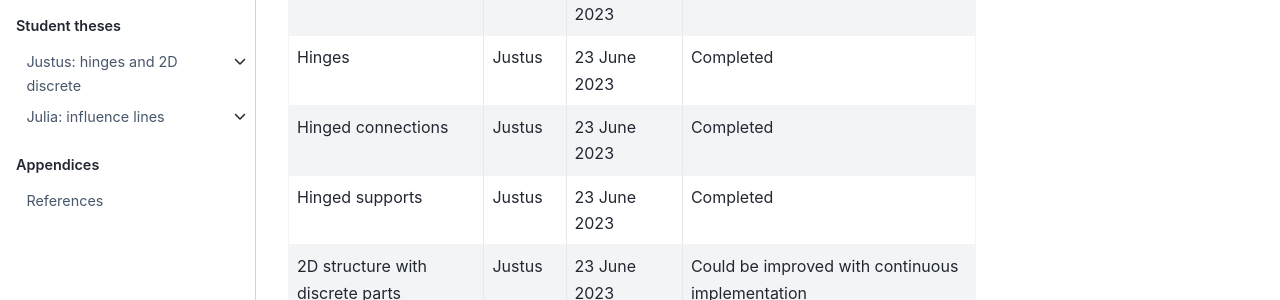
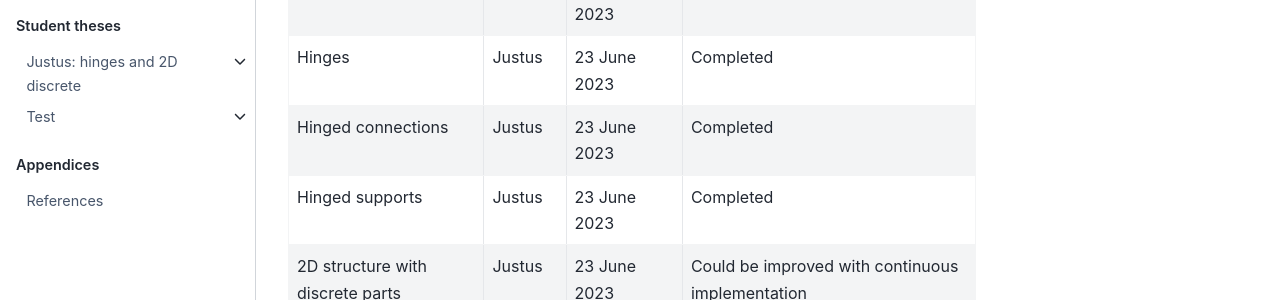
Before and after one commit to TeachBooks/Macaulays_method, a Jupyter Book: the page built from book/intro.md, in a window 1280 px wide. Shown: the part 285-585 px from the top of the page. Built offline with Jupyter Book 1.0.4 settings and Sphinx 7.4.7 and the Sphinx Book theme 1.1.4, drawn with Linux system fonts in a browser that asks for light colours; pages that are not in the unit, such as notebooks, are missing from menus; comment, search, counter and statistics services are not loaded.

Commit message:
Test title

```diff
--- a/book/_toc.yml
+++ b/book/_toc.yml
@@ -9,6 +9,7 @@ parts:
       - file: theses/De-methode-van-Macaulay-voor-tweedimensionale-constructies/BEP_Voorbeelden.ipynb
         title: Code example
     - file: theses/julia.md
+      title: Test
       sections:
       - file: theses/Macaulay-s-toegepast-met-invloedslijnen/Eendimensionale_voorbeelden.ipynb
         title: Code example one dimensional
```
